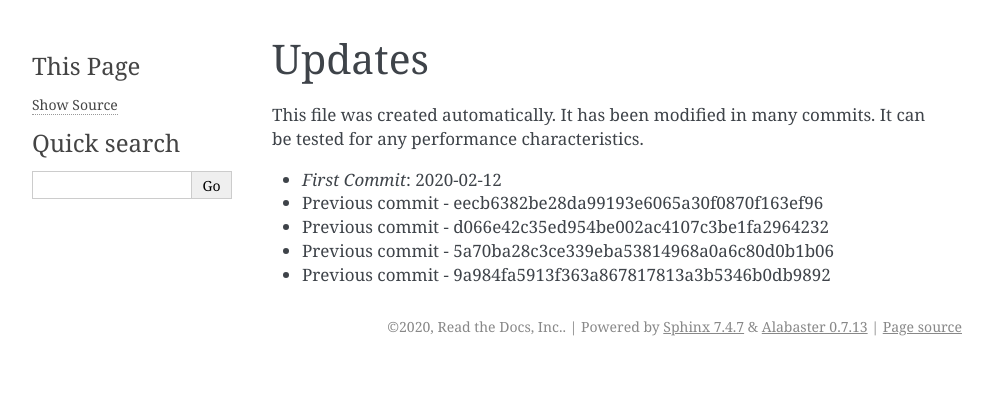
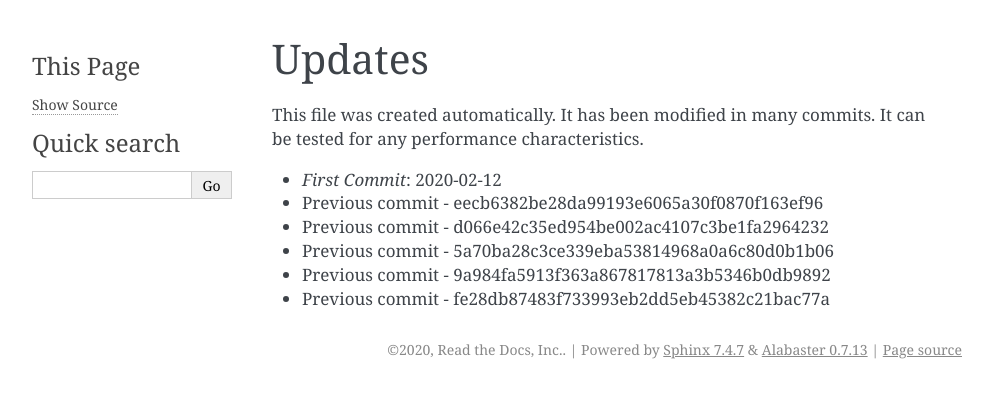
Before and after one commit to readthedocs/rtd-git-stresstest, a Sphinx documentation site: the page built from docs/updates.rst, in a window 1280 px wide. Shown: the top 398 px of the page, without its empty margins (148-1141 px from the left). Built offline with Sphinx 7.4.7, drawn with Linux system fonts in a browser that asks for light colours.

Commit message:
Generating commit from previous: fe28db87483f733993eb2dd5eb45382c21bac77a

```diff
--- a/docs/updates.rst
+++ b/docs/updates.rst
@@ -10,3 +10,4 @@ It can be tested for any performance characteristics.
 * Previous commit - d066e42c35ed954be002ac4107c3be1fa2964232
 * Previous commit - 5a70ba28c3ce339eba53814968a0a6c80d0b1b06
 * Previous commit - 9a984fa5913f363a867817813a3b5346b0db9892
+* Previous commit - fe28db87483f733993eb2dd5eb45382c21bac77a
```
